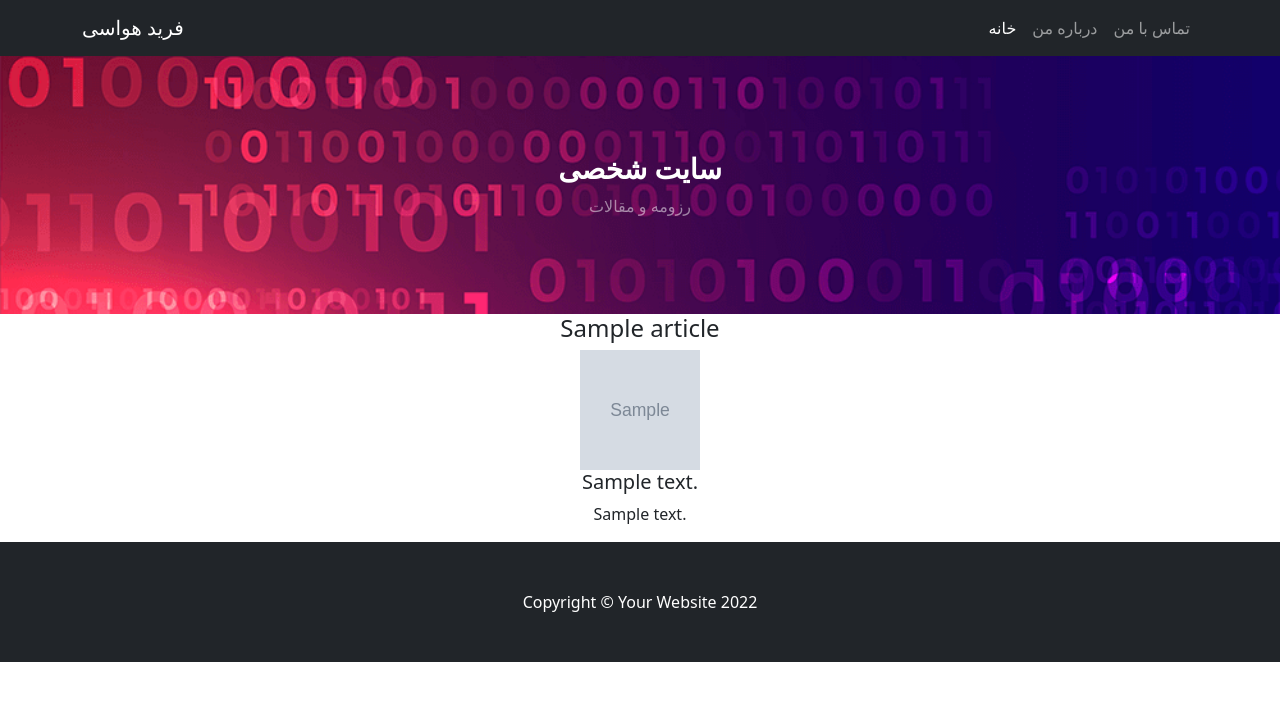
After one commit to faridhaavasi/website, a Django app: page /detail/1 in a window 1280 px wide. The commit adds this page. Shown: the top 701 px of the page. Run offline with Django 4.2, Linux system fonts and the light colour scheme; tables that the repository leaves empty hold one stand-in row (values such as "Sample post"); grey boxes marked "Sample" are stand-in pictures; some libraries are stand-ins or nearby versions.

Commit message:
detail view

```diff
--- a/website/blog_app/models.py
+++ b/website/blog_app/models.py
@@ -6,6 +6,7 @@ class Article(models.Model):
     description=models.CharField(max_length=50)
     text=models.TextField()
     image=models.ImageField(upload_to='maghalat',null=True)
+    views=models.IntegerField(null=True)
 
 
     def __str__(self):
--- a/website/blog_app/urls.py
+++ b/website/blog_app/urls.py
@@ -3,5 +3,6 @@ from django.urls import path
 from . import views
 urlpatterns = [
     path('',views.home),
-    path('article_list',views.Atricle_list)
+    path('article_list',views.Atricle_list),
+    path('detail/<int:id>',views.detail),
 ]
--- a/website/blog_app/views.py
+++ b/website/blog_app/views.py
@@ -8,3 +8,9 @@ def home(request):
 def Atricle_list(request):
     articles=Article.objects.all()
     return render(request,'article_list.html',context={'articles':articles})
+
+def detail(request,id):
+    article=Article.objects.get(id=id)
+    article.views=+1
+    article.save()
+    return render(request,'detail.html',context={'article':article})
--- /dev/null
+++ b/website/templates/detail.html
@@ -0,0 +1,16 @@
+{% extends "index.html" %}
+{% block detail %}
+<div>
+    <center>
+    <h4>{{article.title}}</h4>
+    <img src="{{article.image.url}}"  width="120" height="120">
+    <h5>{{article.description}}</h5>
+    <p>{{article.text}}</p>
+
+
+
+    </center>
+</div>
+
+
+{% endblock detail %}
--- a/website/templates/index.html
+++ b/website/templates/index.html
@@ -41,9 +41,17 @@
        {% block home %}
 
        {% endblock home%}
-       {% block article_list %}
 
-       {% endblock article_list %}
+        {% block articel_list %}
+
+        {% endblock articel_list %}
+
+        {% block detail %}
+
+        {% endblock detail %}
+
+
+
         </div>
         </section>
         <!-- Footer-->
```
Also changed, not shown: website/templates/article_list.html (+6 -7 lines), website/blog_app/migrations/0002_article_views.py (added).
